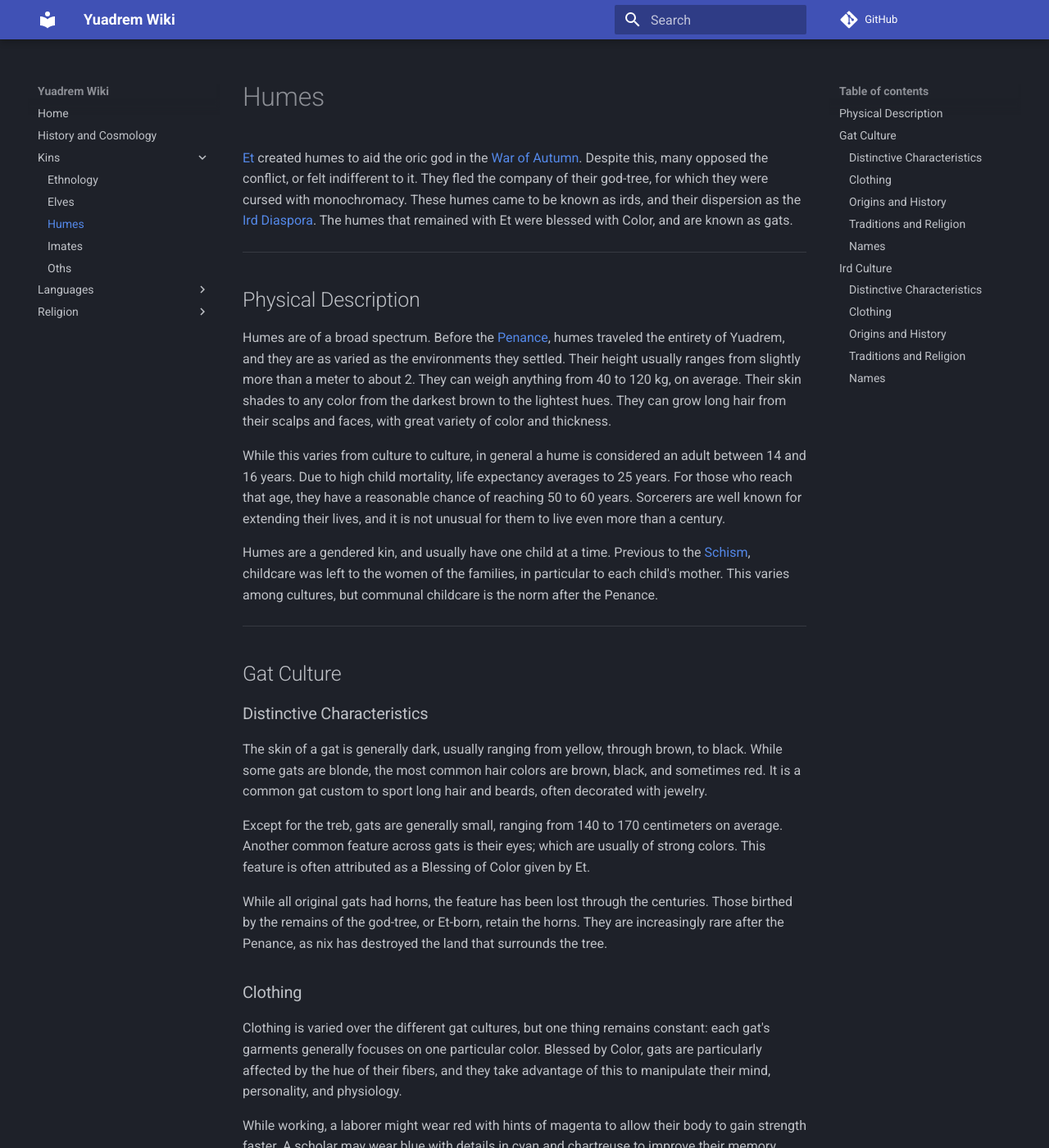
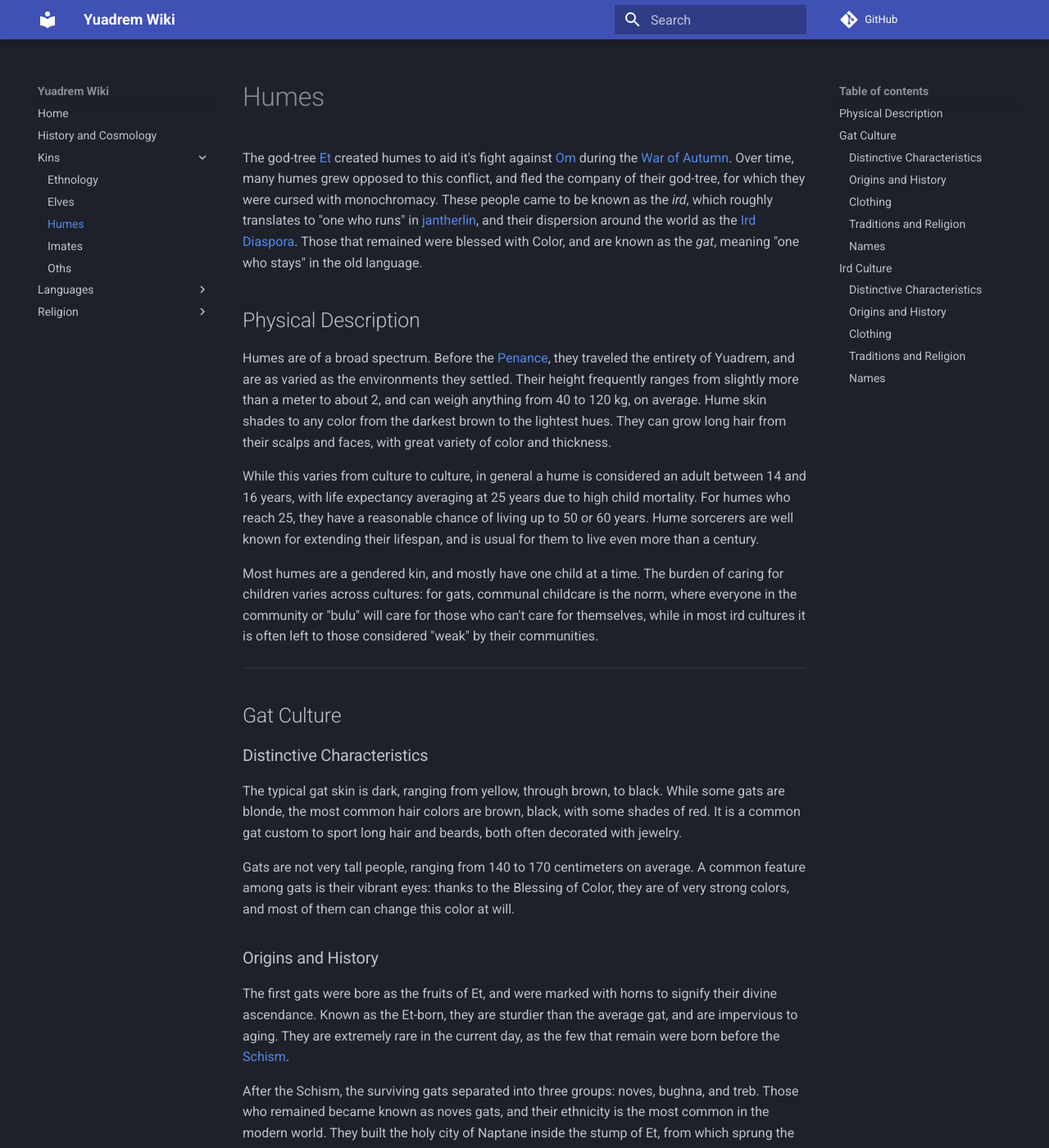
Before and after one commit to bleaktwig/yuadrem-wiki, an MkDocs documentation site: the page built from docs/kins/hume.md, in a window 1280 px wide and 1400 px high. Shown: the whole window at 82% size. Built offline with MkDocs 1.6.1 and Material for MkDocs 9.7.7, drawn with Linux system fonts in a browser that asks for light colours; comment, search, counter and statistics services are not loaded; some of the changed text lies outside the part shown.

Commit message:
Started editing hume.md, more work pending

```diff
--- a/docs/kins/hume.md
+++ b/docs/kins/hume.md
@@ -1,34 +1,33 @@
 # Humes
-[Et](../religion/godtrees/et.md) created humes to aid the oric god in the [War of Autumn](../history.md#war-of-autumn). Despite this, many opposed the conflict, or felt indifferent to it. They fled the company of their god-tree, for which they were cursed with monochromacy. These humes came to be known as irds, and their dispersion as the [Ird Diaspora](../history.md#war-of-autumn). The humes that remained with Et were blessed with Color, and are known as gats.
+The god-tree [Et](../religion/godtrees/et.md) created humes to aid it's fight against [Om](../religion/godtrees/om.md) during the [War of Autumn](../history.md#war-of-autumn). Over time, many humes grew opposed to this conflict, and fled the company of their god-tree, for which they were cursed with monochromacy. These people came to be known as the _ird_, which roughly translates to "one who runs" in [jantherlin](../languages/index.md#etian-branch), and their dispersion around the world as the [Ird Diaspora](../history.md#war-of-autumn). Those that remained were blessed with Color, and are known as the _gat_, meaning "one who stays" in the old language.
 
-<!-- TODO list:
-* Maybe mention what ird and gat mean in jantherlin? That might help integrate the language into the lore.
-* Treb gats are descendants of a particular Et-born that could produce progeny!!! Mention that, it's a cool concept that explains their large physical difference with the rest of the gats.
-* Explain what the Et-born are.
-* Maybe talk a bit more here about the 4 "faces" of the ird diaspora; thulk, hairus, kulbaba, and dral.
--->
+<!---------------------------------------------------------------------------->
+## Physical Description
+Humes are of a broad spectrum. Before the [Penance](../history.md#age-of-sap), they traveled the entirety of Yuadrem, and are as varied as the environments they settled. Their height frequently ranges from slightly more than a meter to about 2, and can weigh anything from 40 to 120 kg, on average. Hume skin shades to any color from the darkest brown to the lightest hues. They can grow long hair from their scalps and faces, with great variety of color and thickness.
 
----
-## Physical Description
-Humes are of a broad spectrum. Before the [Penance](../history.md#age-of-sap), humes traveled the entirety of Yuadrem, and they are as varied as the environments they settled. Their height usually ranges from slightly more than a meter to about 2. They can weigh anything from 40 to 120 kg, on average. Their skin shades to any color from the darkest brown to the lightest hues. They can grow long hair from their scalps and faces, with great variety of color and thickness.
+While this varies from culture to culture, in general a hume is considered an adult between 14 and 16 years, with life expectancy averaging at 25 years due to high child mortality. For humes who reach 25, they have a reasonable chance of living up to 50 or 60 years. Hume sorcerers<!--TODO.Link.---> are well known for extending their lifespan, and is usual for them to live even more than a century.
+<!-- NOTE. The downside of this are all the negative effects of pheter use in the body, Nix sickness, deformed bodies + strange appendages, etc. --->
 
-While this varies from culture to culture, in general a hume is considered an adult between 14 and 16 years. Due to high child mortality, life expectancy averages to 25 years. For those who reach that age, they have a reasonable chance of reaching 50 to 60 years. Sorcerers are well known for extending their lives, and it is not unusual for them to live even more than a century.
-<!-- NOTE. The downside of this are all the negative effects of pheter use in the body, Nix sickness, deformed bodies + strange appendages, etc. -->
+Most humes are a gendered kin, and mostly have one child at a time. The burden of caring for children varies across cultures: for gats, communal childcare is the norm, where everyone in the community or "bulu"<!--TODO:LINK.---> will care for those who can't care for themselves, while in most ird cultures it is often left to those considered "weak" by their communities.
+<!-- NOTE. This is an oversimplification of relationships in ird cultures, ignoring that the separation into "weak" and "strong" doesn't really relate to physical strength. --->
 
-Humes are a gendered kin, and usually have one child at a time. Previous to the [Schism](../history.md#war-of-autumn), childcare was left to the women of the families, in particular to each child's mother. This varies among cultures, but communal childcare is the norm after the Penance.
-
----
+--------------------------------------------------------------------------------
 ## Gat Culture
 ### Distinctive Characteristics
-The skin of a gat is generally dark, usually ranging from yellow, through brown, to black. While some gats are blonde, the most common hair colors are brown, black, and sometimes red. It is a common gat custom to sport long hair and beards, often decorated with jewelry.
+The typical gat skin is dark, ranging from yellow, through brown, to black. While some gats are blonde, the most common hair colors are brown, black, with some shades of red. It is a common gat custom to sport long hair and beards, both often decorated with jewelry.
 
-Except for the treb, gats are generally small, ranging from 140 to 170 centimeters on average. Another common feature across gats is their eyes; which are usually of strong colors. This feature is often attributed as a Blessing of Color<!-- TODO. Link. --> given by Et.
+Gats are not very tall people, ranging from 140 to 170 centimeters on average. A common feature among gats is their vibrant eyes: thanks to the Blessing of Color, they are of very strong colors, and most of them can change this color at will.
 
-While all original gats had horns, the feature has been lost through the centuries. Those birthed by the remains of the god-tree, or Et-born, retain the horns. They are increasingly rare after the Penance, as nix<!-- TODO. Link. --> has destroyed the land that surrounds the tree.
-<!-- TODO. At some point I need to describe what an Et-born gat is. -->
+### Origins and History
+The first gats were bore as the fruits of Et, and were marked with horns to signify their divine ascendance. Known as the Et-born, they are sturdier than the average gat, and are impervious to aging. They are extremely rare in the current day, as the few that remain were born before the [Schism](../history.md#war-of-autumn).
+
+<!--TODO. Keep editing from here on forward.--->
+
+<!--TODO. DESCRIBE THE TREB FIRST, AS THEY'RE THE CLOSEST TO THE ET-BORN.--->
+
 <!-- NOTE. Maybe describe what noves, bughna, and treb mean in Jantherlin/Avshenese. -->
 
-<!-- NOTE. Tale of the gestation of an et-born.
+<!-- NOTE. Tale of the gestation of a treb gat.
     Gats are genderless creatures. All gats are born with a pair of seeds hidden in a small sack between their legs. Around the age of 30, a gat reaches physical maturity. This is signaled by a slight swelling in these seeds, which they can now cut and plant under a thick layer of rich soil.
 
     While underground, the seed will grow by leeching nutrients off the earth. After a gestation period of around 2 years, the gat will dig their way up from the ground and emerge as a somewhat competent infant. A gat would-be-parent must always be careful about where to plant their seed, for if a newborn sees the sun or any strong light during their first days, they run the risk of being permanently blinded.
@@ -36,19 +35,22 @@ While all original gats had horns, the feature has been lost through the centuri
     TODO. This clearly requires an update -- gats are now humes.
 -->
 
-### Clothing
-Clothing is varied over the different gat cultures, but one thing remains constant: each gat's garments generally focuses on one particular color. Blessed by Color, gats are particularly affected by the hue of their fibers, and they take advantage of this to manipulate their mind, personality, and physiology.
+<!-- TODO list:
+    * Treb gats are descendants of a particular Et-born that could produce progeny!!! Mention that, it's a cool concept that explains their large physical difference with the rest of the gats.
+    * Maybe talk a bit more here about the 4 "faces" of the ird diaspora; thulk, hairus, kulbaba, and dral.
+-->
 
-While working, a laborer might wear red with hints of magenta to allow their body to gain strength faster. A scholar may wear blue with details in cyan and chartreuse to improve their memory retention. Travelers often wear green in the day to speed up their travels, then orange or saffron during the night to receive more heat from their bonfire.
-
-### Origins and History
-<!-- NOTE. Those who sided with Et. Et-born families still retain horns (by feeding the mother Et's sap), which were first gifted by Et to their loyal soldiers. -->
 After the Schism, the surviving gats separated into three groups: noves, bughna, and treb. Those who remained became known as noves gats, and their ethnicity is the most common in the modern world. They built the holy city of Naptane<!-- TODO. Link. --> inside the stump of Et, from which sprung the [Seven Princedoms of the Sea](../history.md#age-of-winter). Noves are often considered simile to civilization.
 
 Bughna gats endured the [40-Year Famine](../history.md#age-of-winter) by adopting a nomadic lifestyle, one which defines them still. These humes became known as great pastors and merchants. They strengthened the bond between the princedoms, in part allowing the establishment of the large gat civilization. Even today they are often associated to good luck.
 
 Not all progeny of Et was born equal, and the treb are the perfect example. They are larger and bulkier than the average hume, and were often the first line of attack in the War of Autumn. Treb gats were regarded as brutish, and didn't fit the civilization built by the noves. They were exiled by the [god-suzerain Olag](../religion/illuminants/olag.md) during the third century, and most established a new home in the Dead Sea<!-- TODO. Link. -->.
 <!-- NOTE. Treb gats are not *born* brutish. While their culture may seem "violent", they are deeply religious and show a sophistication with nature that is not commonly seen in other humes. -->
+
+### Clothing
+Clothing is varied over the different gat cultures, but one thing remains constant: each gat's garments generally focuses on one particular color. Blessed by Color, gats are particularly affected by the hue of their fibers, and they take advantage of this to manipulate their mind, personality, and physiology.
+
+While working, a laborer might wear red with hints of magenta to allow their body to gain strength faster. A scholar may wear blue with details in cyan and chartreuse to improve their memory retention. Travelers often wear green in the day to speed up their travels, then orange or saffron during the night to receive more heat from their bonfire.
 
 ### Traditions and Religion
 <!-- NOTE. Noves culture has its members remain at home a lot. Either lean into this or figure out more collective celebrations. -->
@@ -103,17 +105,12 @@ Adrevik, Agik, Ak, Ani, Anux, Aren, Avag, Baen, Bevan, Dzurar, Gauren, Gevaug, G
     * Just knowing someone's full name gives you a lot of information on that person.
 -->
 
----
+-------------------------------------------------------------------------------
 ## Ird Culture
 ### Distinctive Characteristics
 Irds are usually easy to recognize due to their size, which on average is about 175 centimeters. Their skin color varies greatly, but they are generally somewhat paler than gats. Their eye color is also assorted, also often less saturated than that of a gat.
 
 Kulbaba and dral are rather slender, while the thulk are generally tall and broad. Hair color is also a feature commonly used to determine the ethnicity of an ird. Thulk irds often have either blonde, black, or ginger hair. Then, the kulbaba have brown hair, usually in dark shades. Dral irds have light brown or crimson hair, which tends to gray at an earlier age than other humes.
-
-### Clothing
-Irds were said to have been cursed with feathers when they fled the War of Autumn. While today they don't grow feathers, a common feature in ird attire is the usage of plumage in their clothing. Before the Penance, the color of their clothes depended on their ethnicity. Now, colorful feathers are usually only used in traditional rituals, as most fear the effect the colors may have on their bodies.
-
-Thulk, who settled in cold climates, used to wear vermilion fabrics with complex patterns above many layers of fur. Nowadays, while their attires are lighter, they keep this color despite the change in environment. Dral, used to the desert of Zoedrem<!--TODO:LINK--->, wore simple cyan and mint clothing to cool them and give them speed. The kulbaba in contrast often kept the colorful patterns from their old traditions, recently adapted to fibers rather than feathers.
 
 ### Origins and History
 The first humes to renounce the War of Autumn and abandon Et were the irds. Persecuted by the god-tree fanatics, they fled far from the Horned Shores<!--TODO:LINK--->, and far away from the grasp of Et. This event is known as the [Ird Diaspora](../history.md#war-of-apring). While many different ethnicities came from this event, the main ones that remain after the Penance are three. In order of their number, the thulk, the kulbaba, and the dral.
@@ -126,6 +123,11 @@ The kulbaba were the second to emigrate, and settled on the tropical islands of
 Inside the Fesh Peninsula, thulk from Gronselar conquered the easternmost peninsula, establishing their nation in territories claimed from Ushpavam<!-- TODO. Link. -->. Some kulbaba from the Dentralin Chiefdom<!-- TODO. Link. --> also  settled the region, becoming part of the Sumi of Fremit<!-- TODO. Link. --> and establishing temples in the Saefel Canyon<!-- TODO. Link. -->.
 
 The dral were the last to leave the grasp of Et. They migrated to the desert of Zoedrem, also separating into chiefdoms. Not many of them remain, but some did enter the Fesh Peninsula traveling together with the bughna.
+
+### Clothing
+Irds were said to have been cursed with feathers when they fled the War of Autumn. While today they don't grow feathers, a common feature in ird attire is the usage of plumage in their clothing. Before the Penance, the color of their clothes depended on their ethnicity. Now, colorful feathers are usually only used in traditional rituals, as most fear the effect the colors may have on their bodies.
+
+Thulk, who settled in cold climates, used to wear vermilion fabrics with complex patterns above many layers of fur. Nowadays, while their attires are lighter, they keep this color despite the change in environment. Dral, used to the desert of Zoedrem<!--TODO:LINK--->, wore simple cyan and mint clothing to cool them and give them speed. The kulbaba in contrast often kept the colorful patterns from their old traditions, recently adapted to fibers rather than feathers.
 
 ### Traditions and Religion
 **Competitions.**
```
Also changed, not shown: docs/index.md (+1 -0 lines).
